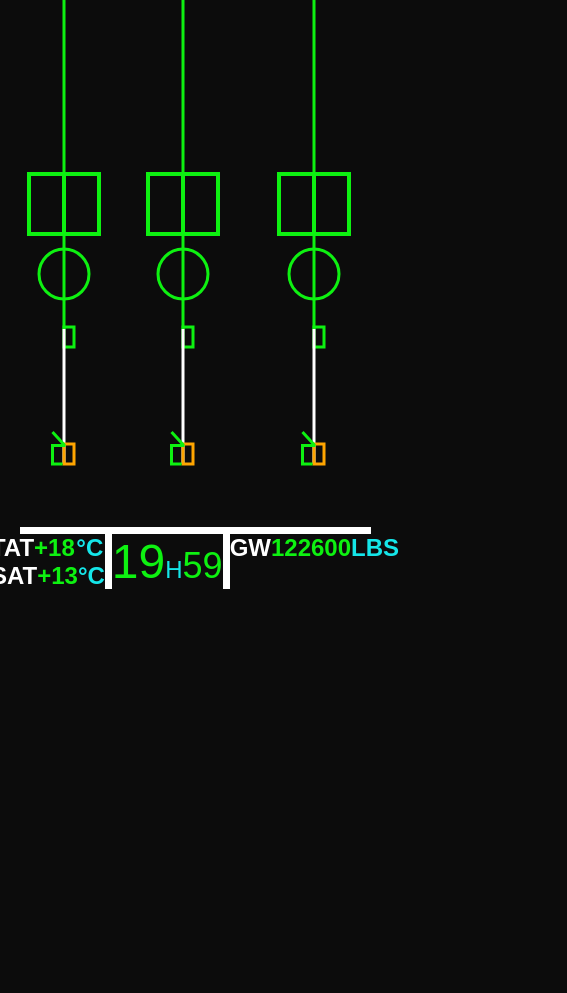
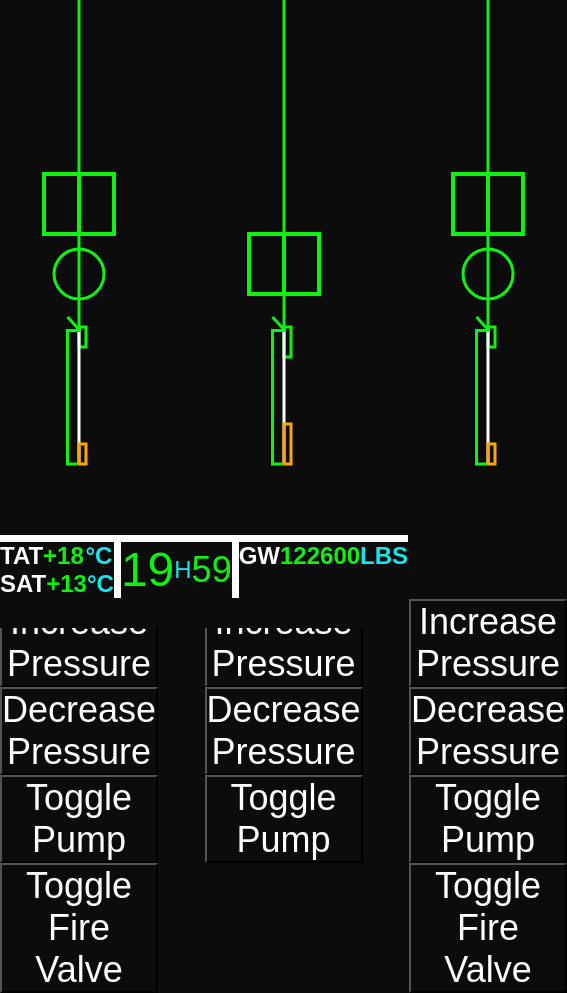
Before and after one commit to CameronCarlyon/AirbusHydraulicSystem, a React app in the folder Hydraulic-System-React/airbus-hydraulic-system-react/: page / in a window 390 px wide. Shown: the part 225-1218 px from the top of the page, 567 px wide, since content can reach past the window. Before the commit the page ends 844 px from the top, so only its background shows below. Built offline with nearby package versions, Linux system fonts and the light colour scheme.

Commit message:
Added system functionality.
- Hydraulic reservoir functionality.
- Fire Valve Status functionality.
- Main System Pump functionality.
- Hydraulic System Pressure modelled.
- Added buttons to control systems.
- Blue hydraulic system modelled.
- Responsive Design improvements.

```diff
--- a/Hydraulic-System-React/airbus-hydraulic-system-react/src/ecam.css
+++ b/Hydraulic-System-React/airbus-hydraulic-system-react/src/ecam.css
@@ -13,6 +13,14 @@ Blue: 15e6e9 */
     font-size: 1.5rem;
 }
 
+.application-container {
+  display: flex;
+  flex-direction: column;
+  justify-content: space-between;
+  height: 100vh;
+  width: 100%;
+}
+
 .hydraulics-display {
   display: flex;
   flex-direction: column;
@@ -24,10 +32,10 @@ Blue: 15e6e9 */
 .lower-ecam-stats {
     display: flex;
     justify-content: center;
-    margin-bottom: 20%;
-    margin: -2% auto;
-    max-width: 90%;
-    height: 100%;
+    align-items: stretch;
+    min-width: 90%;
+    margin: 0 auto;
+    padding-bottom: 30px;
     border-top: 7px solid white;
 }
 
@@ -35,14 +43,17 @@ Blue: 15e6e9 */
   text-align: center;
   font-size: 1rem;
   width: 100%;
-  height: 100%;
 }
 
 .timer-display {
+  display: flex;
+  align-items: center;
+  justify-content: center;
   height: 100%;
   border-left: 7px solid white;
   border-right: 7px solid white;
 }
+
 .temperature-stat {
   display: flex;
 }
@@ -66,7 +77,9 @@ Blue: 15e6e9 */
 .hydraulic-channels {
   display: flex;
   justify-content: space-around;
+  align-items: flex-start;
   margin-top: 3.6rem;
+  width: 100%;
 }
 
 .channel-name {
@@ -104,3 +117,21 @@ Blue: 15e6e9 */
   z-index: 100;
 background-color: #0c0c0c;
 }
+
+.buttons {
+  /* display: none; */
+margin-top: 5rem;
+min-width: 100%;
+}
+
+.buttons * {
+  width: 100%;
+}
+
+.psi-label {
+    color: #15e6e9;
+    font-size: 1.2rem;
+    align-self: flex-start;
+    margin-top: 3.7rem;
+    font-weight: bold;
+}
--- a/Hydraulic-System-React/airbus-hydraulic-system-react/src/hydraulicChannel.js
+++ b/Hydraulic-System-React/airbus-hydraulic-system-react/src/hydraulicChannel.js
@@ -1,60 +1,53 @@
-import React from 'react';
-
-let psi = 3000;
-let fireValveStatus = 1;
-let pumpStatus = 0;
-// let reservoirPressure = 3000;
+import React, { useState, useEffect } from 'react';
 
 function HydraulicChannel({ name }) {
+    const [reservoirPressure, setReservoirPressure] = useState(5000);
+    const [psi, setPsi] = useState(3000);
+    const [pumpStatus, setPumpStatus] = useState(1);
+    const [fireValveStatus, setFireValveStatus] = useState(1);
+    useEffect(() => {
+        let interval;
+        if (pumpStatus === 0) {
+            interval = setInterval(() => {
+                setPsi(prevPsi => Math.max(prevPsi - 50, 0));
+            }, 1000);
+        } else {
+            interval = setInterval(() => {
+                setPsi(prevPsi => Math.min(prevPsi + 50, 3000));
+            }, 1000);
+        }
+        return () => clearInterval(interval);
+    }, [pumpStatus]);
     return (
         <div className="hydraulic-channel">
             <div className="channel-name">{name}</div>
-            <div className="psi-value">{psi}</div>
+            <div className="psi-value" style={{ color: fireValveStatus === 0 ? "#ffa500" : (pumpStatus === 1 ? "#0ef111" : "#ffa500") }}>{Math.round(psi)}</div>
             <svg width="100" height="580" viewBox="0 0 100 550">
+                {/* Top Arrow */}
+                <polygon points="35,10 65,10 50,-10" fill="none" stroke={fireValveStatus === 0 && name !== "BLUE" ? "#ffa500" : (pumpStatus === 0 ? "#ffa500" : "#0ef111")} strokeWidth="4" />
 
-                {/* Arrow at the top (outline) - Moved up */}
-                <polygon points="35,10 65,10 50,-10" fill="none" stroke="#0ef111" strokeWidth="4" />
-
-                {/* Green vertical line */}
-                <line x1="50" y1="10" x2="50" y2="415" stroke="#0ef111" strokeWidth="3" />
-
-                {/* Hydraulic Reservoir */}
-
-                {/* Hydraulic Reservoir Safe Zone */}
-                <rect x="50" y="413" width="10" height="20" fill="none" stroke="#0ef111" strokeWidth="3"/>
-
-                {/* White Line - Hydraulic Reservoir */}
-                <line x1="50" y1="550" x2="50" y2="415" stroke="white" strokeWidth="3" />
-
-                {/* Empty box with amber outline */}
-                <rect x="50" y="530" width="10" height="20" fill="none" stroke="#ffa500" strokeWidth="3" />
-
-                {/* Hydraulic Reservoir Indicator - Base */}
-                <line x1="48.5" y1="550" x2="40" y2="550" stroke="#0ef111" strokeWidth="3" />
-
-                {/* Hydraulic Reservoir Indicator - Vertical */}
-                <line x1="38.5" y1="551.5" x2="38.5" y2="530" stroke="#0ef111" strokeWidth="3" />
-
-                {/* Hydraulic Reservoir Indicator - Arrow Base */}
-                <line x1="38.5" y1="531.5" x2="51.5" y2="531.5" stroke="#0ef111" strokeWidth="3" />
-
-                {/* Hydraulic Reservoir Indicator - Arrow Diagonal */}
-                <line x1="50.4" y1="531.1" x2="38.5" y2="518" stroke="#0ef111" strokeWidth="3" />
+                {/* Green vertical line (upper part) */}
+                <line x1="50" y1="10" x2="50" y2="260" stroke={fireValveStatus === 0 && name !== "BLUE" ? "#ffa500" : (pumpStatus === 0 ? "#ffa500" : "#0ef111")} strokeWidth="3" />
 
                 {/* Main System Pump Status */}
-                {pumpStatus === 0 ? (
+                {pumpStatus === 1 ? (
                     <>
-                        <rect x="15" y="260" width="70" height="60" fill="#0c0c0c" stroke="#0ef111" strokeWidth="4" />
-                        <line x1="50" y1="260" x2="50" y2="320" stroke="#0ef111" strokeWidth="4" />
+                        <rect x="15" y={name === "BLUE" ? "320" : "260"} width="70" height="60" fill="#0c0c0c" stroke={fireValveStatus === 0 && name !== "BLUE" ? "#ffa500" : "#0ef111"} strokeWidth="4" />
+                        <line x1="50" y1={name === "BLUE" ? "320" : "260"} x2="50" y2={name === "BLUE" ? "380" : "320"} stroke={fireValveStatus === 0 && name !== "BLUE" ? "#ffa500" : "#0ef111"} strokeWidth="4" />
                     </>
                 ) : (
                     <>
-                        <rect x="20" y="260" width="65" height="60" fill="#0c0c0c" stroke="#ffa500" strokeWidth="4" />
-                        <text x="52.5" y="290" fill="#ffa500" fontSize="24" textAnchor="middle" dominantBaseline="middle">LO</text>
+                        <rect x="15" y={name === "BLUE" ? "320" : "260"} width="70" height="60" fill="#0c0c0c" stroke="#ffa500" strokeWidth="4" />
+                        <text x="50" y={name === "BLUE" ? "354" : "294"} fill="#ffa500" fontSize="24" textAnchor="middle" dominantBaseline="middle">LO</text>
                     </>
                 )}
 
-                {/* Fire Valve Status circle - Moved up */}
+                {name !== "BLUE" && (
+                    <>
+                        {/* Green vertical line above Fire Valve graphic*/}
+                        <line x1="50" y1="320" x2="50" y2="335" stroke={fireValveStatus === 0 ? "#ffa500" : "#0ef111"} strokeWidth="3" />
+
+                        {/* Fire Valve Status circle */}
                         {fireValveStatus === 1 ? (
                             <>
                                 <circle cx="50" cy="360" r="25" fill="#0c0c0c" stroke="#0ef111" strokeWidth="3" />
@@ -66,7 +59,45 @@ function HydraulicChannel({ name }) {
                                 <line x1="25" y1="360" x2="75" y2="360" stroke="#ffa500" strokeWidth="3" />
                             </>
                         )}
+
+                        {/* Green vertical line below Fire Valve graphic*/}
+                        <line x1="50" y1="385" x2="50" y2="415" stroke="#0ef111" strokeWidth="3" />
+                    </>
+                )}
+
+                {name === "BLUE" && (
+                    <line x1="50" y1="260" x2="50" y2="415" stroke="#0ef111" strokeWidth="3" />
+                )}
+
+                {/* -- Hydraulic Reservoir -- */}
+
+                {/* Hydraulic Reservoir Maximum Quantity */}
+                <rect x="50" y={name === "BLUE" ? "413" : "413"} width="7" height={name === "BLUE" ? "30" : "20"} fill="none" stroke="#0ef111" strokeWidth="3"/>
+
+                {/* White Line - Hydraulic Reservoir */}
+                <line x1="50" y1="550" x2="50" y2="415" stroke="white" strokeWidth="3" />
+
+                {/* Hydraulic Reservoir Minimum Quantity */}
+                <rect x="50" y={550 - (name === "BLUE" ? 40 : 20)} width="7" height={name === "BLUE" ? 40 : 20} fill="none" stroke="#ffa500" strokeWidth="3" />
+
+                {/* Hydraulic Reservoir Indicator */}
+                <line x1="48.5" y1="550" x2="40" y2="550" stroke="#0ef111" strokeWidth="3" />
+                <line x1="38.5" y1="551.5" x2="38.5" y2={540 - (reservoirPressure / 40)} stroke="#0ef111" strokeWidth="3" />
+                <line x1="38.5" y1={541.5 - (reservoirPressure / 40)} x2="51.5" y2={541.5 - (reservoirPressure / 40)} stroke="#0ef111" strokeWidth="3" />
+                <line x1="50.4" y1={541.1 - (reservoirPressure / 40)} x2="38.5" y2={528 - (reservoirPressure / 40)} stroke="#0ef111" strokeWidth="3" />
             </svg>
+            <div className='buttons'>
+                <button onClick={() => setReservoirPressure(prev => Math.min(prev + 500, 5000))}>Increase Pressure</button>
+                <button onClick={() => setReservoirPressure(prev => Math.max(prev - 500, 0))}>Decrease Pressure</button>
+                <button onClick={() => setPumpStatus(prev => prev === 1 ? 0 : 1)}>
+                Toggle Pump
+            </button>
+            {name !== "BLUE" && (
+                <button onClick={() => setFireValveStatus(prev => prev === 1 ? 0 : 1)}>
+                    Toggle Fire Valve
+                </button>
+            )}
+            </div>
         </div>
     );
 }
--- a/Hydraulic-System-React/airbus-hydraulic-system-react/src/hydraulicsDisplay.js
+++ b/Hydraulic-System-React/airbus-hydraulic-system-react/src/hydraulicsDisplay.js
@@ -7,7 +7,9 @@ function HydraulicsDisplay() {
             <h1 className='hydraulics-title'>HYD</h1>
             <div className='hydraulic-channels'>
                 <HydraulicChannel name="GREEN" />
+                <div className="psi-label">PSI</div>
                 <HydraulicChannel name="BLUE" />
+                <div className="psi-label">PSI</div>
                 <HydraulicChannel name="YELLOW" />
             </div>
         </div>
--- a/Hydraulic-System-React/airbus-hydraulic-system-react/src/index.js
+++ b/Hydraulic-System-React/airbus-hydraulic-system-react/src/index.js
@@ -11,11 +11,13 @@ import WeightDisplay from './weightDisplay';
 const root = ReactDOM.createRoot(document.getElementById('root'));
 root.render(
   <React.StrictMode>
+    <div className='application-container'>
       <HydraulicsDisplay />
-    <div className='lower-ecam-stats'>
+      <div className='lower-ecam-stats'>
       <TemperatureDisplay />
       <TimerDisplay />
       <WeightDisplay />
+      </div>
     </div>
   </React.StrictMode>
 );
```
Lines whose indentation alone changed are shown as unchanged.
